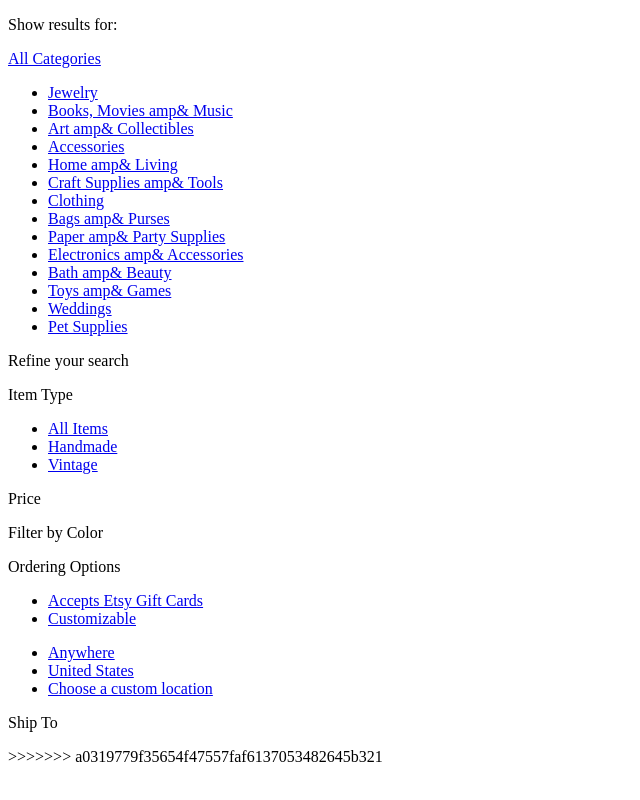
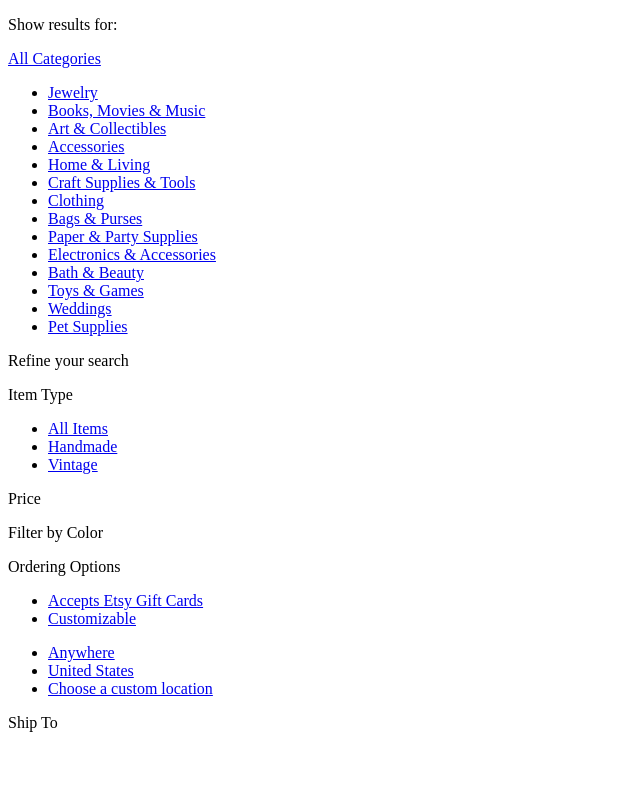
Before and after one commit to jeremybdavis/Assignment11.1, a plain HTML site: page index.html in a window 1280 px wide. Shown: the whole page, without its empty margins (0-640 px from the left). Drawn offline with nearby package versions, Linux system fonts and the light colour scheme.

Commit message:
minor syntax fix

```diff
--- a/index.html
+++ b/index.html
@@ -10,9 +10,7 @@
     </header>
     <main>
       <section id="primary-content">
-        <script type="text/template" class="template">
 
-        </script>
       </section>
 
       <aside id="sidebar">
@@ -21,17 +19,17 @@
           <p><a href="#">All Categories</a></p>
           <ul>
             <li><a href="#">Jewelry</a></li>
-          <li><a href="#">Books, Movies amp& Music</a></li>
-          <li><a href="#">Art amp& Collectibles</a></li>
+            <li><a href="#">Books, Movies & Music</a></li>
+            <li><a href="#">Art & Collectibles</a></li>
             <li><a href="#">Accessories</a></li>
-          <li><a href="#">Home amp& Living</a></li>
-          <li><a href="#">Craft Supplies amp& Tools</a></li>
+            <li><a href="#">Home & Living</a></li>
+            <li><a href="#">Craft Supplies & Tools</a></li>
             <li><a href="#">Clothing</a></li>
-          <li><a href="#">Bags amp& Purses</a></li>
-          <li><a href="#">Paper amp& Party Supplies</a></li>
-          <li><a href="#">Electronics amp& Accessories</a></li>
-          <li><a href="#">Bath amp& Beauty</a></li>
-          <li><a href="#">Toys amp& Games</a></li>
+            <li><a href="#">Bags & Purses</a></li>
+            <li><a href="#">Paper & Party Supplies</a></li>
+            <li><a href="#">Electronics & Accessories</a></li>
+            <li><a href="#">Bath & Beauty</a></li>
+            <li><a href="#">Toys & Games</a></li>
             <li><a href="#">Weddings</a></li>
             <li><a href="#">Pet Supplies</a></li>
           </ul>
@@ -83,7 +81,12 @@
       </aside>
 
     </main>
->>>>>>> a0319779f35654f47557faf6137053482645b321
+
+    <script type="text/template" class="template">
+      <div class="item">
+
+      </div>
+    </script>
 
     <script src="bower_components/underscore/underscore-min.js"></script>
     <script src="http://code.jquery.com/jquery-1.11.3.min.js"></script>
```
Lines whose indentation alone changed are shown as unchanged.
